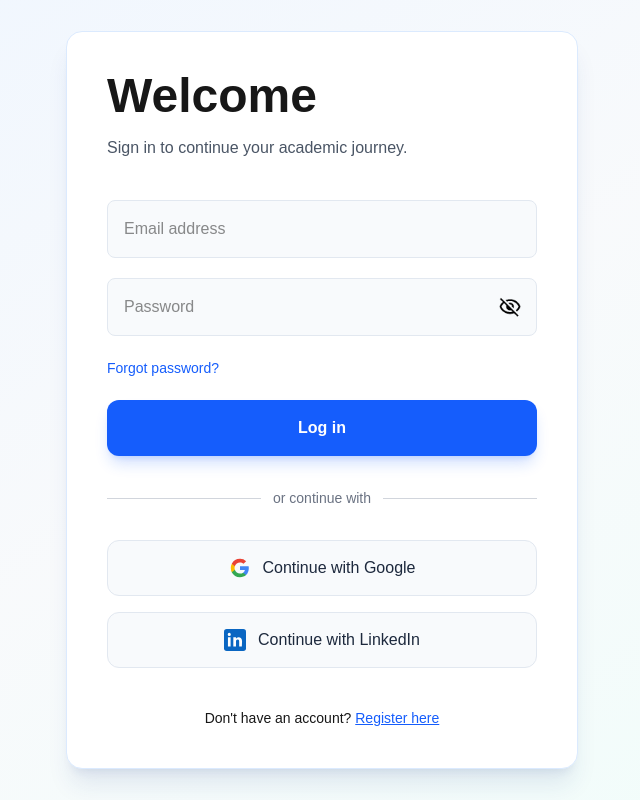
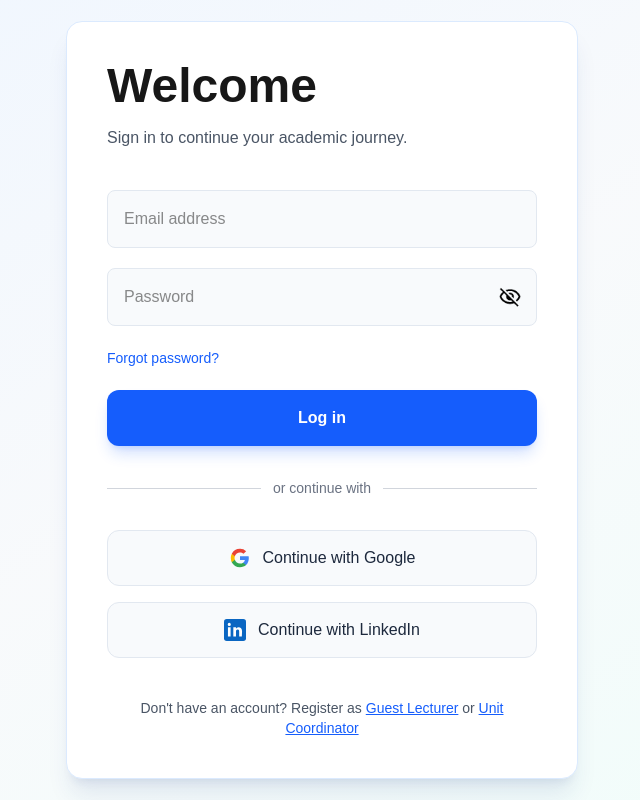
Before and after one commit to AstroPTP/guest-lecturer-matching-platform, a Next.js app in the folder frontend/: page /login in a window 1280 px wide. Shown: the whole page, without its empty margins (318-958 px from the left). Built offline with nearby package versions, Linux system fonts and the light colour scheme; no server answers.

Commit message:
chore: adding register role direct to that role sign up page

```diff
--- a/frontend/src/components/login/LoginForm.tsx
+++ b/frontend/src/components/login/LoginForm.tsx
@@ -15,7 +15,6 @@ export default function LoginForm() {
   const [showPassword, setShowPassword] = useState(false);
   const searchParams = useSearchParams();
   const role = searchParams.get("role") === "coordinator"  ? "coordinator" : "guest";
-  const registerHref = `/register?role=${role}`;
 
   async function handleSubmit(event: React.FormEvent<HTMLFormElement>) {
     event.preventDefault();
@@ -95,10 +94,14 @@ export default function LoginForm() {
           </button>
         </div>
 
-        <p className="text-center mt-10 text-sm">
-          Don&apos;t have an account?{" "}
-          <Link href={registerHref} className="font-medium text-blue-600 underline hover:text-blue-700">
-            Register here
+        <p className="text-center mt-10 text-sm text-gray-600">
+          Don&apos;t have an account? Register as{" "}
+          <Link href="/register?role=guest" className="font-medium text-blue-600 underline hover:text-blue-700">
+            Guest Lecturer
+          </Link>{" "}
+          or{" "}
+          <Link href="/register?role=coordinator" className="font-medium text-blue-600 underline hover:text-blue-700">
+            Unit Coordinator
           </Link>
         </p>
       </div>
```
